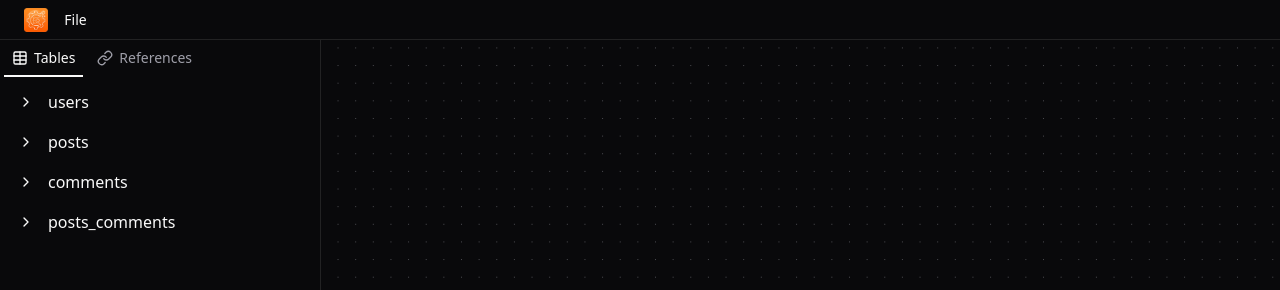
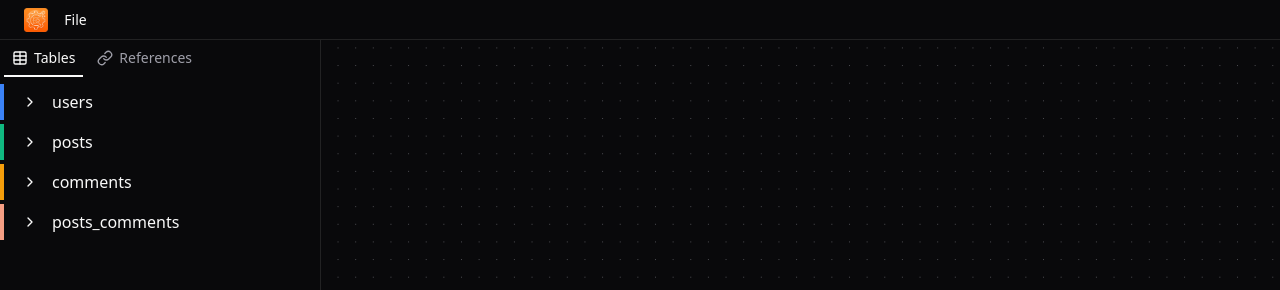
Before and after one commit to phongtranWW/uni_sql_fe, a React (Vite) app: page /editor in a window 1280 px wide. Shown: the top 290 px of the page. Built offline with nearby package versions, Linux system fonts and the light colour scheme.

Commit message:
feat: add border left color on table

```diff
--- a/src/pages/editors/sidebar-table.tsx
+++ b/src/pages/editors/sidebar-table.tsx
@@ -24,8 +24,19 @@ interface SidebarTableProps {
 
 const SidebarTable = ({ table }: SidebarTableProps) => {
   return (
-    <Collapsible key={table.name}>
-      <div className="group flex items-center justify-between rounded-none hover:bg-accent px-2">
+    <Collapsible
+      key={table.name}
+      className="border-l-4"
+      style={{
+        borderLeftColor: table.headerColor || "#e5e7eb",
+      }}
+    >
+      <div
+        className="group flex items-center justify-between rounded-none hover:bg-accent px-2"
+        style={{
+          borderLeftColor: table.headerColor || "#e5e7eb",
+        }}
+      >
         <CollapsibleTrigger asChild>
           <Button
             variant="ghost"
```
